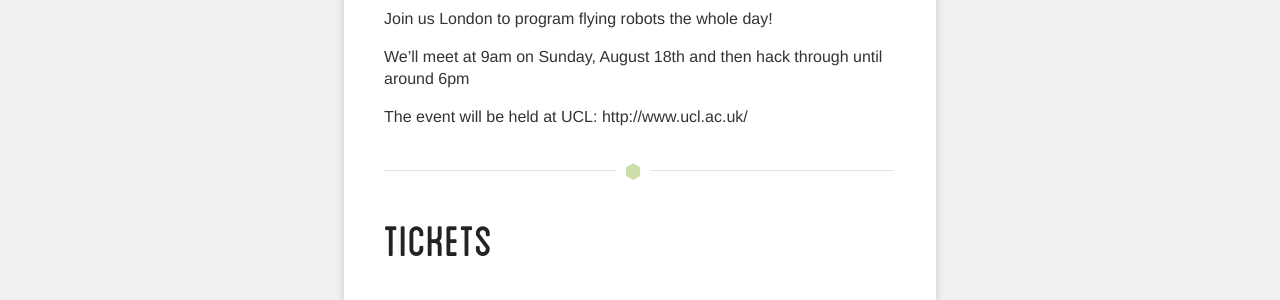
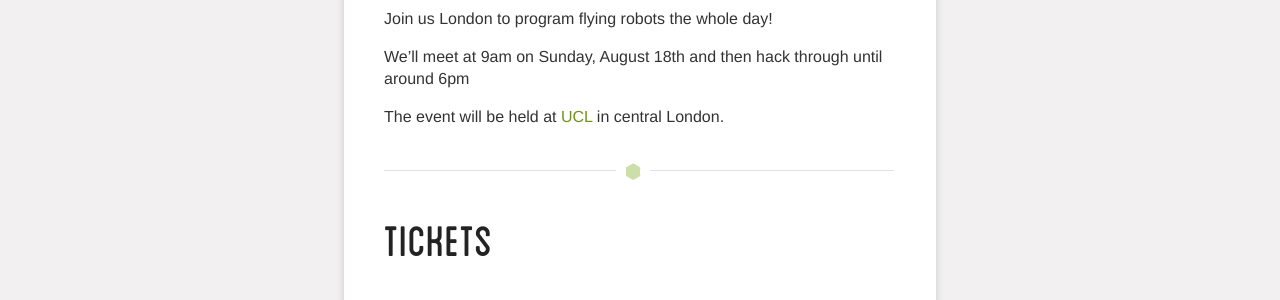
Before and after one commit to nodecopter/nodecopter.com, a Jekyll site: the page built from 2013/london/aug-18.md, in a window 1280 px wide. Shown: the part 546-846 px from the top of the page. Built offline with Jekyll 4.4.1, drawn with Linux system fonts in a browser that asks for light colours; Markdown is read by kramdown in place of the engine named in the settings.

Commit message:
Fixed UCL link

```diff
--- a/2013/london/aug-18.md
+++ b/2013/london/aug-18.md
@@ -11,7 +11,7 @@ Join us London to program flying robots the whole day!
 
 We'll meet at 9am on Sunday, August 18th and then hack through until around 6pm
 
-The event will be held at UCL: http://www.ucl.ac.uk/
+The event will be held at [UCL](http://www.ucl.ac.uk/) in central London.
 
 <hr>
 
```
